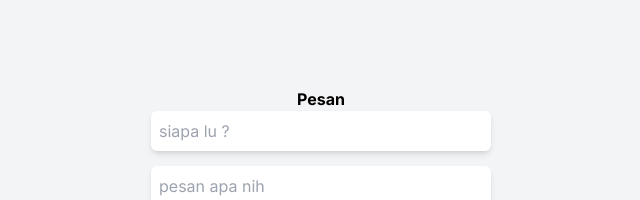
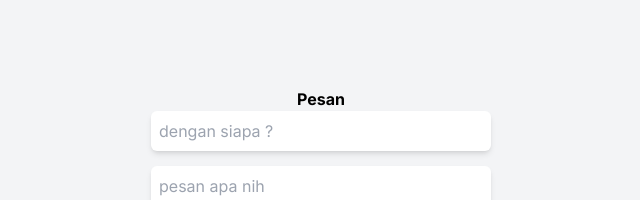
Before and after one commit to lutvian23/web-spreadsheet, a Next.js app: page / in a window 1280 px wide. Shown: the part 146-346 px from the top of the page, without its empty margins (319-959 px from the left). Built offline with nearby package versions, Linux system fonts and the light colour scheme.

Commit message:
Update page.js

```diff
--- a/src/app/page.js
+++ b/src/app/page.js
@@ -71,7 +71,7 @@ export default function Home() {
           <form onSubmit={formSubmit} className="flex flex-col items-center justify-center h-[80vh]">
           <h1 className="text-center text-black font-bold">Pesan</h1>
             <div className='flex flex-col gap-[15px]'>
-              <input autoComplete='false' value={name} onChange={e => setName(e.target.value)} type="text" name="name" id="name" className="shadow-md p-2 block w-[340px] sm:text-md border-gray-300 rounded-md" placeholder="siapa lu ?" />
+              <input autoComplete='false' value={name} onChange={e => setName(e.target.value)} type="text" name="name" id="name" className="shadow-md p-2 block w-[340px] sm:text-md border-gray-300 rounded-md" placeholder="dengan siapa ?" />
               <input autoComplete='false' value={message} onChange={e => setMessage(e.target.value)} type="text" name="message" id="message" className="shadow-md p-2 block w-[340px] sm:text-md border-gray-300 rounded-md" placeholder="pesan apa nih" />
               {load ? (<button type="button" className="w-[340px] rounded-md py-2 bg-gray-500 text-white cursor-not-allowed" disabled>sebentar ye....</button>):(<button type="submit" className="w-[340px] rounded-md py-2 bg-blue-500 text-white transition ease-in-out duration-300 hover:bg-blue-700 hover:scale-95">Kirim</button>)}
             </div>
```
